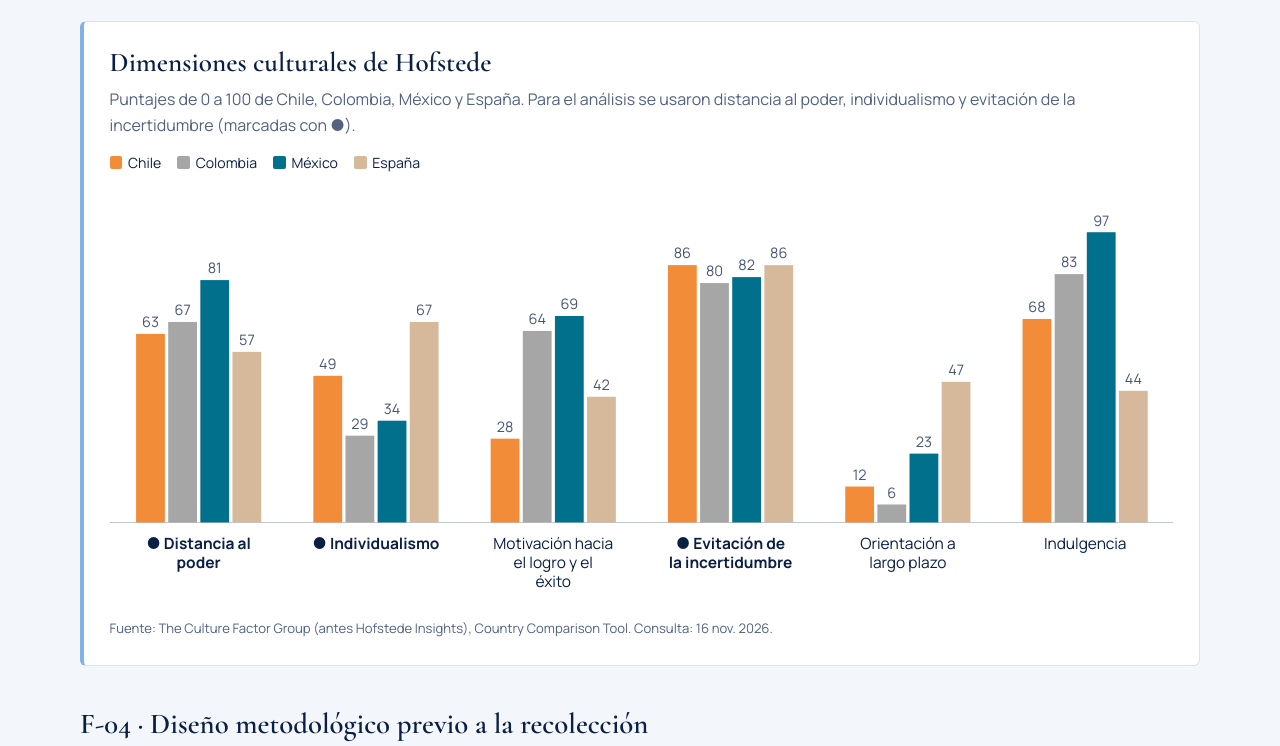
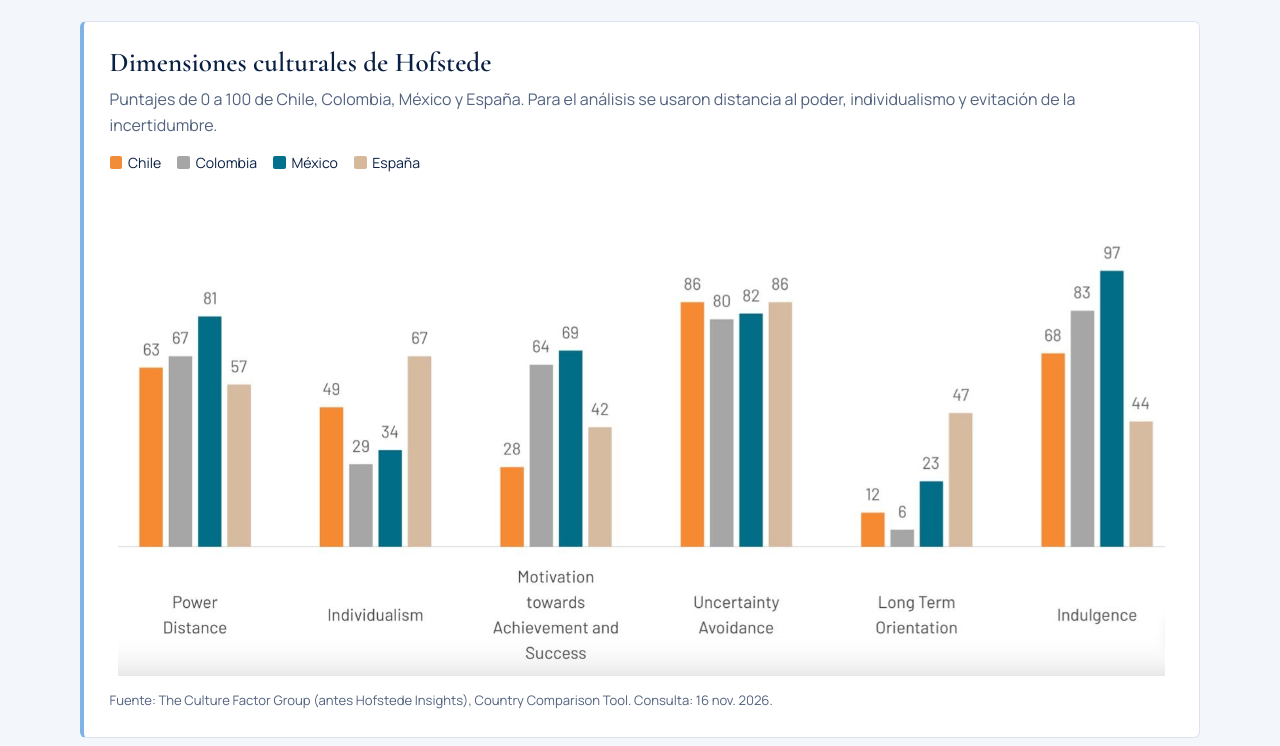
Before and after one commit to mvelez053/jcm-consultora, a plain HTML site: page index.html in a window 1280 px wide. Shown: the part 5261-6007 px from the top of the page. Drawn offline with nearby package versions, Linux system fonts and the light colour scheme.

Commit message:
Poner la imagen de la gráfica de Hofstede y abrir los PDF con Ver documento
Co-Authored-By: Claude Opus 5.5 <noreply@anthropic.com>
Claude-Session: https://claude.ai/code/session_014RfFfYyzP32AchL4TuCFgh

```diff
--- a/index.html
+++ b/index.html
@@ -148,7 +148,7 @@ body.lock{overflow:hidden}
 .c5 b,.c4 b{background:rgba(127,179,230,.4)}.c3 b{background:var(--line)}.c2 b,.c1 b{background:rgba(201,162,75,.45)}
 .hp{background:var(--bg);border:1px solid var(--line);border-left:4px solid var(--gold);border-radius:6px;padding:1rem 1.2rem;margin:.7rem 0;font-size:.9rem;color:var(--mut)}
 .hp h4{margin:0 0 .3rem;color:var(--text);font-size:1rem}
-#hof svg{width:100%;height:auto;display:block;margin-top:1rem}
+.hofimg{width:100%;height:auto;display:block;margin-top:1rem;background:#fff;border-radius:6px;padding:.5rem}
 .lg{display:flex;flex-wrap:wrap;gap:1rem;margin-top:.8rem;font-size:.88rem}.lg span::before{content:"";display:inline-block;width:.8rem;height:.8rem;border-radius:2px;margin-right:.35rem;vertical-align:-1px;background:var(--k)}
 
 </style>
@@ -210,7 +210,7 @@ body.lock{overflow:hidden}
 </div></section>
 <section class="alt" id="entornos"><div class="wrap">
 <div class="head rv"><h2>Análisis de entornos comparado</h2><div class="rule"></div><p>España, Chile y México frente a Colombia: la gráfica cultural, el diseño metodológico (F-04) y la tabla maestra con los 15 indicadores (TA3-B).</p></div>
-<div class="box rv" style="border-left-color:var(--sky)"><h3>Dimensiones culturales de Hofstede</h3><p>Puntajes de 0 a 100 de Chile, Colombia, México y España. Para el análisis se usaron distancia al poder, individualismo y evitación de la incertidumbre (marcadas con ●).</p><div id="hof"></div><p style="font-size:.82rem;margin-top:.4rem">Fuente: The Culture Factor Group (antes Hofstede Insights), Country Comparison Tool. Consulta: 16 nov. 2026.</p></div>
+<div class="box rv" style="border-left-color:var(--sky)"><h3>Dimensiones culturales de Hofstede</h3><p>Puntajes de 0 a 100 de Chile, Colombia, México y España. Para el análisis se usaron distancia al poder, individualismo y evitación de la incertidumbre.</p><div id="hof"></div><p style="font-size:.82rem;margin-top:.4rem">Fuente: The Culture Factor Group (antes Hofstede Insights), Country Comparison Tool. Consulta: 16 nov. 2026.</p></div>
 <h3 class="sub rv" style="font-size:1.8rem;margin-top:2.5rem">F-04 · Diseño metodológico previo a la recolección</h3>
 <p class="hd rv" id="f04m"></p>
 <div class="tw rv"><table class="vr mt" id="f04" style="min-width:1100px"></table></div>
@@ -293,7 +293,7 @@ document.getElementById('vx').addEventListener('click',vclose);
 vz.addEventListener('click',function(){var z=vb.classList.toggle('z');vz.textContent=z?'Ajustar':'Ampliar';vz.setAttribute('aria-pressed',z)});
 document.addEventListener('keydown',function(e){if(e.key==='Escape'&&!vw.hidden)vclose()});
 document.addEventListener('click',function(ev){var b=ev.target.closest('[data-v]');if(b)vopen(b.dataset.v,b)});
-function btn(k){var f=FI[k][3],pdf=f.replace(/\.[a-z]+$/,'.pdf'),ext=f.split('.').pop();return '<div class="files"><button class="dl" data-v="'+k+'">Ver documento</button><a class="dl" href="docs/'+f+'" download>Descargar '+ext+'</a>'+(ext==='pdf'?'':'<a class="dl" href="docs/'+pdf+'" download>Descargar PDF</a>')+'</div>'}
+function btn(k){var f=FI[k][3],pdf=f.replace(/\.[a-z]+$/,'.pdf'),ext=f.split('.').pop();return '<div class="files"><a class="dl" href="docs/'+(ext==='pdf'?f:pdf)+'" target="_blank" rel="noopener">Ver documento</a><a class="dl" href="docs/'+f+'" download>Descargar '+ext+'</a>'+(ext==='pdf'?'':'<a class="dl" href="docs/'+pdf+'" download>Descargar PDF</a>')+'</div>'}
 document.getElementById('docs').innerHTML=Object.keys(FI).map(function(k){return '<div class="doc"><h3>'+FI[k][0]+'</h3><p>'+FI[k][1]+'</p><small>'+FI[k][2]+' · '+PG[k].length+(PG[k].length>1?' páginas':' página')+'</small>'+btn(k)+'</div>'}).join('');
 if(window.claude&&typeof window.claude.use==='function'){window.claude.use('downloads').then(function(d){if(d)[].forEach.call(document.querySelectorAll('.orig'),function(x){x.hidden=false})}).catch(function(){})}
 document.addEventListener('click',function(ev){var b=ev.target.closest('[data-f]');if(!b)return;var k=b.dataset.f,st=document.getElementById('st');
@@ -416,7 +416,7 @@ var TD={"F": [["1. Distancia al poder (Hofstede): puntaje de 0 a 100", "Hofstede
   d[1].forEach(function(v,j){var h=v/100*(base-top),x=x0+j*(bw+3);g+='<rect x="'+x+'" y="'+(base-h)+'" width="'+bw+'" height="'+h+'" fill="'+K[j][1]+'"><title>'+K[j][0]+': '+v+'</title></rect><text x="'+(x+bw/2)+'" y="'+(base-h-6)+'" text-anchor="middle" font-size="13" fill="currentColor" fill-opacity=".75">'+v+'</text>'});
   var words=(d[2]?'● ':'')+d[0],lines=[],cur='';words.split(' ').forEach(function(w){if((cur+' '+w).trim().length>16){lines.push(cur.trim());cur=w}else cur+=' '+w});lines.push(cur.trim());
   lines.forEach(function(l,k){g+='<text x="'+(i*gw+gw/2)+'" y="'+(base+24+k*17)+'" text-anchor="middle" font-size="14" fill="currentColor"'+(d[2]?' font-weight="700"':'')+'>'+esc(l)+'</text>'})});
- document.getElementById('hof').innerHTML='<div class="lg">'+K.map(function(k){return '<span style="--k:'+k[1]+'">'+k[0]+'</span>'}).join('')+'</div><svg viewBox="0 0 '+W+' '+H+'" role="img" aria-label="Gráfica de barras de las seis dimensiones de Hofstede para Chile, Colombia, México y España">'+g+'</svg>';
+ document.getElementById('hof').innerHTML='<div class="lg">'+K.map(function(k){return '<span style="--k:'+k[1]+'">'+k[0]+'</span>'}).join('')+'</div><img class="hofimg" src="pages/hofstede-grafica.jpg" width="1600" height="729" alt="Gráfica de las seis dimensiones de Hofstede para Chile, Colombia, México y España">';
  var ENT=[['Cultural',0],['Político-legal',3],['Macroeconómico',6],['Logístico',9],['Normativo',12]];
  var entOf=function(i){var r=null;ENT.forEach(function(e){if(e[1]===i)r=e[0]});return r};
  var M=TD.M;
```
Also changed, not shown: pages/hofstede-grafica.jpg (added).
